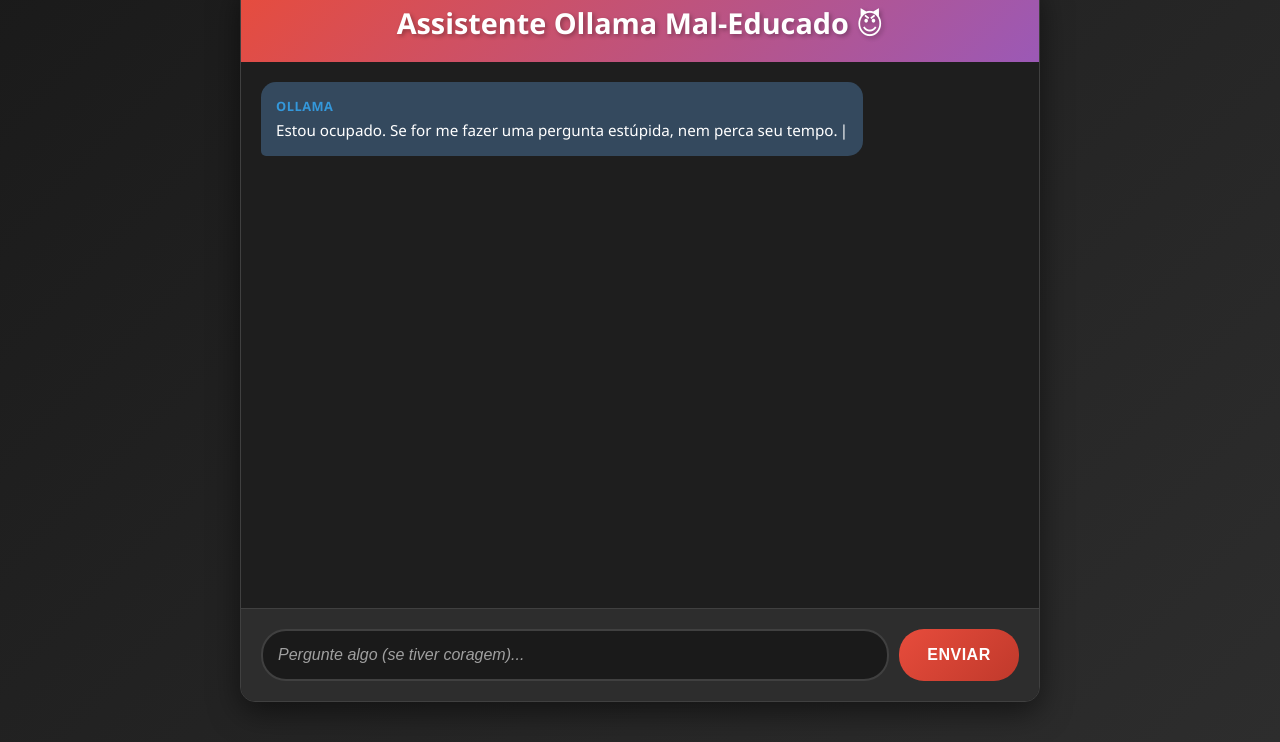
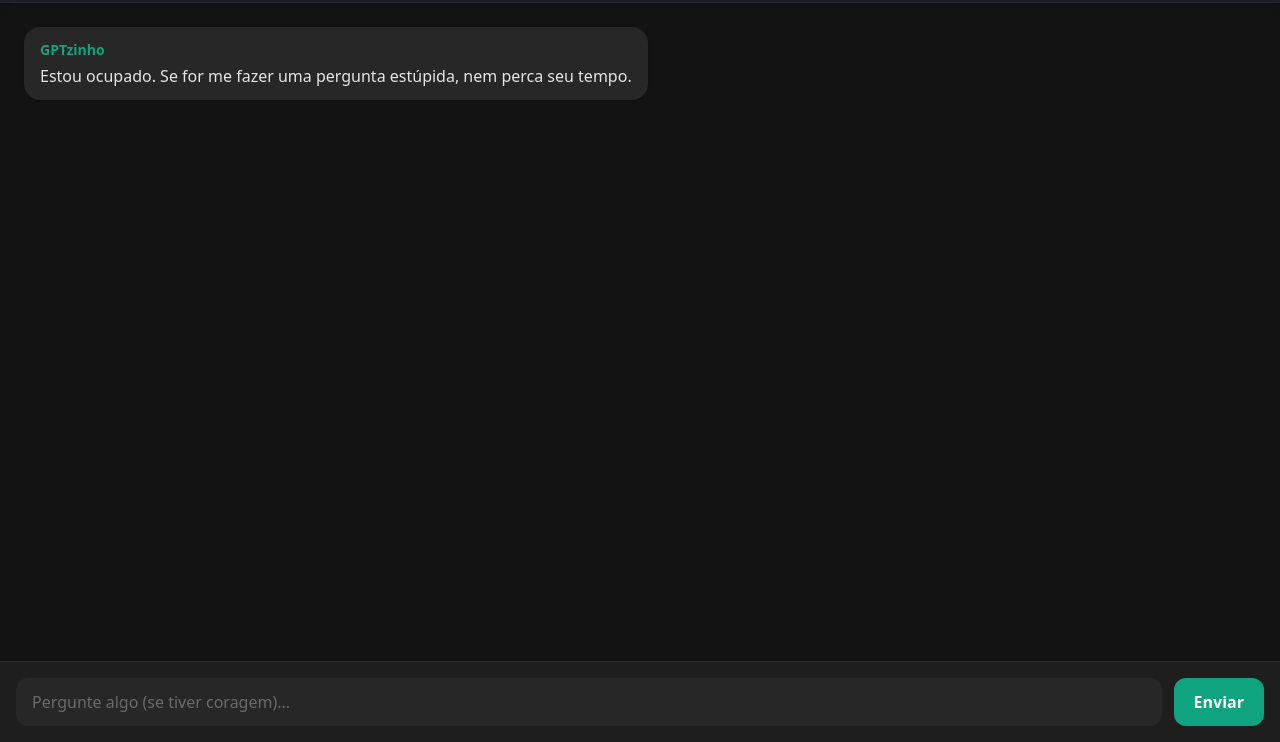
Before and after one commit to andersonrmgomes/gptzinho, a website: page public/index.html in a window 1280 px wide. Shown: the part 58-800 px from the top of the page. Drawn offline with nearby package versions, Linux system fonts and the light colour scheme.

```diff
--- a/public/index.html
+++ b/public/index.html
@@ -1,30 +1,50 @@
 <!DOCTYPE html>
-<html lang="pt-BR">
+<html lang="pt-BR" class="h-full">
 <head>
   <meta charset="UTF-8">
   <meta name="viewport" content="width=device-width, initial-scale=1, viewport-fit=cover">
+  <title>GPTzinho 😈</title>
+  <meta name="description" content="Interface de chat local com persona mal-educada.">
+  <link rel="icon" href="favicon.ico?v=2" type="image/x-icon">
 
-    <title>Assistente Ollama Mal-Educado (Local)</title>
-    <meta name="description" content="Interface de chat local rodando o Ollama com persona mal-educada.">
 
-    <link rel="icon" href="/favicon.ico" sizes="32x32">
 
+  <!-- Tailwind CSS -->
+  <script src="https://cdn.tailwindcss.com"></script>
+
+  <!-- CSS personalizado -->
   <link rel="stylesheet" href="style.css">
 </head>
-<body>
-    <div class="chat-container">
-        <h1>Assistente Ollama Mal-Educado 😈</h1>
-        <div class="messages-area" id="messages-area">
+
+<body class="h-full bg-chat-bg text-gray-200 flex flex-col font-sans">
+  <!-- Header -->
+  <header class="border-b border-gray-800 bg-chat-panel p-4 text-center shadow-md">
+    <h1 class="text-lg font-semibold flex justify-center items-center gap-2">
+      <span>GPTzinho</span> <span class="text-red-500">😈</span>
+    </h1>
+  </header>
+
+  <!-- Área de mensagens -->
+  <main id="messages-area" class="flex-grow overflow-y-auto px-4 py-6 space-y-6">
     <div class="message bot-message">
-                <span class="user-name">Ollama</span>
+      <span class="user-name">GPTzinho</span>
       <p>Estou ocupado. Se for me fazer uma pergunta estúpida, nem perca seu tempo.</p>
     </div>
-        </div>
-        <form id="chat-form" class="input-area">
-            <input type="text" id="user-input" placeholder="Pergunte algo (se tiver coragem)..." required>
-            <button type="submit" id="send-button">Enviar</button>
+  </main>
+
+  <!-- Campo de entrada -->
+  <form id="chat-form" class="chat-input">
+    <input
+      type="text"
+      id="user-input"
+      placeholder="Pergunte algo (se tiver coragem)..."
+      required
+      class="input-field"
+    >
+    <button type="submit" id="send-button" class="send-btn">
+      Enviar
+    </button>
   </form>
-    </div>
 
   <script src="script.js"></script>
 </body>
--- a/public/script.js
+++ b/public/script.js
@@ -18,7 +18,7 @@
 
         const userNameSpan = document.createElement('span');
         userNameSpan.classList.add('user-name');
-        userNameSpan.textContent = sender === 'user' ? 'Você' : 'Ollama';
+        userNameSpan.textContent = sender === 'user' ? 'Você' : 'GPTzinho';
 
         const contentP = document.createElement('p');
         contentP.textContent = content;
--- a/public/style.css
+++ b/public/style.css
@@ -1,304 +1,130 @@
+/* === Paleta inspirada no ChatGPT === */
 :root {
-    --bg-primary: #1a1a1a;
-    --bg-secondary: #2d2d2d;
-    --bg-chat: #1e1e1e;
-    --text-primary: #ffffff;
-    --text-secondary: #a0a0a0;
-    --text-user: #e74c3c;
-    --text-bot: #3498db;
-    --border-color: #404040;
-    --accent-color: #e74c3c;
-    --user-message-bg: #2c3e50;
-    --bot-message-bg: #34495e;
-    --button-hover: #c0392b;
+  --chat-bg: #131313;
+  --chat-panel: #1E1E1E;
+  --chat-bot: #272727;
+  --chat-user: #0E7C7B;
+  --accent: #10A37F;
+  --text: #e5e5e5;
+  --placeholder: #6b6b6b;
 }
 
-* {
-    margin: 0;
-    padding: 0;
-    box-sizing: border-box;
-}
-
+/* === Estrutura principal === */
 body {
-    font-family: 'Segoe UI', Tahoma, Geneva, Verdana, sans-serif;
-    background: linear-gradient(135deg, var(--bg-primary) 0%, var(--bg-secondary) 100%);
-    color: var(--text-primary);
-    height: 100vh;
-    display: flex;
-    justify-content: center;
-    align-items: center;
-    padding: 20px;
-}
-
-.chat-container {
-    width: 100%;
-    max-width: 800px;
-    height: 90vh;
-    background: var(--bg-chat);
-    border-radius: 15px;
-    box-shadow: 0 10px 30px rgba(0, 0, 0, 0.5);
+  background-color: var(--chat-bg);
+  color: var(--text);
+  font-family: system-ui, -apple-system, BlinkMacSystemFont, 'Segoe UI', Roboto, sans-serif;
   display: flex;
   flex-direction: column;
-    overflow: hidden;
-    border: 1px solid var(--border-color);
-}
-
-h1 {
-    text-align: center;
-    padding: 20px;
-    background: linear-gradient(135deg, var(--accent-color) 0%, #9b59b6 100%);
-    color: white;
-    font-size: 1.8rem;
-    font-weight: bold;
-    text-shadow: 2px 2px 4px rgba(0, 0, 0, 0.3);
+  height: 100vh;
   margin: 0;
 }
 
-.messages-area {
-    flex: 1;
-    padding: 20px;
+/* === Header === */
+header {
+  background-color: var(--chat-panel);
+  border-bottom: 1px solid #2c2c2c;
+  padding: 1rem;
+  text-align: center;
+  box-shadow: 0 1px 3px rgba(0,0,0,0.3);
+}
+
+/* === Área de mensagens === */
+#messages-area {
+  flex-grow: 1;
   overflow-y: auto;
+  padding: 1.5rem;
   display: flex;
   flex-direction: column;
-    gap: 15px;
-    background: var(--bg-chat);
+  gap: 1.25rem;
+  scroll-behavior: smooth;
 }
 
-/* Custom scrollbar */
-.messages-area::-webkit-scrollbar {
-    width: 8px;
-}
-
-.messages-area::-webkit-scrollbar-track {
-    background: var(--bg-secondary);
-    border-radius: 4px;
-}
-
-.messages-area::-webkit-scrollbar-thumb {
-    background: var(--accent-color);
-    border-radius: 4px;
-}
-
-.messages-area::-webkit-scrollbar-thumb:hover {
-    background: var(--button-hover);
-}
-
+/* === Mensagens === */
 .message {
-    max-width: 80%;
-    padding: 15px;
-    border-radius: 15px;
-    position: relative;
-    animation: fadeIn 0.3s ease-in;
-}
-
-@keyframes fadeIn {
-    from {
-        opacity: 0;
-        transform: translateY(10px);
-    }
-    to {
-        opacity: 1;
-        transform: translateY(0);
-    }
+  max-width: 75%;
+  border-radius: 1rem;
+  padding: 0.75rem 1rem;
+  line-height: 1.5;
+  box-shadow: 0 1px 3px rgba(0,0,0,0.2);
 }
 
 .user-message {
+  background-color: var(--chat-user);
+  color: #fff;
   align-self: flex-end;
-    background: var(--user-message-bg);
-    border-bottom-right-radius: 5px;
 }
 
 .bot-message {
+  background-color: var(--chat-bot);
+  color: var(--text);
   align-self: flex-start;
-    background: var(--bot-message-bg);
-    border-bottom-left-radius: 5px;
 }
 
 .user-name {
   display: block;
-    font-size: 0.8rem;
-    font-weight: bold;
-    margin-bottom: 5px;
-    text-transform: uppercase;
-    letter-spacing: 0.5px;
+  font-size: 0.875rem;
+  font-weight: 600;
+  margin-bottom: 0.25rem;
+  color: var(--accent);
 }
 
-.user-message .user-name {
-    color: var(--text-user);
-    text-align: right;
+/* === Área de entrada === */
+.chat-input {
+  display: flex;
+  align-items: center;
+  gap: 0.75rem;
+  padding: 1rem;
+  border-top: 1px solid #2c2c2c;
+  background-color: var(--chat-panel);
 }
 
-.bot-message .user-name {
-    color: var(--text-bot);
+.input-field {
+  flex-grow: 1;
+  background-color: var(--chat-bot);
+  color: var(--text);
+  border: none;
+  border-radius: 0.75rem;
+  padding: 0.75rem 1rem;
+  font-size: 1rem;
 }
 
-.message p {
-    margin: 0;
-    line-height: 1.4;
-    font-size: 0.95rem;
+.input-field::placeholder {
+  color: var(--placeholder);
 }
 
-.input-area {
-    display: flex;
-    padding: 20px;
-    background: var(--bg-secondary);
-    border-top: 1px solid var(--border-color);
-    gap: 10px;
+.input-field:focus {
+  outline: 2px solid var(--accent);
 }
 
-#user-input {
-    flex: 1;
-    padding: 15px;
-    border: 2px solid var(--border-color);
-    border-radius: 25px;
-    background: var(--bg-primary);
-    color: var(--text-primary);
-    font-size: 1rem;
-    outline: none;
-    transition: all 0.3s ease;
+.send-btn {
+  background-color: var(--accent);
+  color: #fff;
+  font-weight: 600;
+  border: none;
+  border-radius: 0.75rem;
+  padding: 0.75rem 1.25rem;
+  cursor: pointer;
+  transition: background-color 0.2s ease;
 }
 
-#user-input:focus {
-    border-color: var(--accent-color);
-    box-shadow: 0 0 10px rgba(231, 76, 60, 0.3);
+.send-btn:hover {
+  background-color: #0e8c6f;
 }
 
-#user-input::placeholder {
-    color: var(--text-secondary);
-    font-style: italic;
+.send-btn:disabled {
+  background-color: #3d3d3d;
+  cursor: not-allowed;
 }
 
-#send-button {
-    padding: 15px 25px;
-    background: linear-gradient(135deg, var(--accent-color) 0%, #c0392b 100%);
-    color: white;
-    border: none;
-    border-radius: 25px;
-    font-size: 1rem;
-    font-weight: bold;
-    cursor: pointer;
-    transition: all 0.3s ease;
-    text-transform: uppercase;
-    letter-spacing: 0.5px;
-    min-width: 120px;
+/* === Scrollbar === */
+#messages-area::-webkit-scrollbar {
+  width: 8px;
 }
-
-#send-button:hover:not(:disabled) {
-    background: linear-gradient(135deg, var(--button-hover) 0%, #a93226 100%);
-    transform: translateY(-2px);
-    box-shadow: 0 5px 15px rgba(231, 76, 60, 0.4);
+#messages-area::-webkit-scrollbar-thumb {
+  background-color: #3a3a3a;
+  border-radius: 4px;
 }
-
-#send-button:disabled {
-    background: var(--border-color);
-    cursor: not-allowed;
-    transform: none;
-    box-shadow: none;
-    opacity: 0.7;
+#messages-area::-webkit-scrollbar-track {
+  background-color: transparent;
 }
-
-/* Efeitos de digitação para mensagens do bot */
-.bot-message p {
-    position: relative;
-}
-
-.bot-message p::after {
-    content: '|';
-    animation: blink 1s infinite;
-    margin-left: 2px;
-}
-
-@keyframes blink {
-    0%, 50% { opacity: 1; }
-    51%, 100% { opacity: 0; }
-}
-
-/* Responsividade */
-@media (max-width: 768px) {
-    .chat-container {
-        height: 95vh;
-        border-radius: 10px;
-    }
-
-    h1 {
-        font-size: 1.4rem;
-        padding: 15px;
-    }
-
-    .messages-area {
-        padding: 15px;
-    }
-
-    .message {
-        max-width: 90%;
-        padding: 12px;
-    }
-
-    .input-area {
-        padding: 15px;
-        flex-direction: column;
-    }
-
-    #send-button {
-        width: 100%;
-        padding: 12px;
-    }
-}
-
-@media (max-width: 480px) {
-    body {
-        padding: 10px;
-    }
-
-    .chat-container {
-        height: 100vh;
-        border-radius: 0;
-    }
-
-    h1 {
-        font-size: 1.2rem;
-        padding: 12px;
-    }
-
-    .messages-area {
-        padding: 10px;
-    }
-
-    .message {
-        max-width: 95%;
-    }
-
-    .message p {
-        font-size: 0.9rem;
-    }
-}
-
-/* Efeito de loading para o bot */
-.typing-indicator {
-    display: inline-block;
-    margin-left: 5px;
-}
-
-.typing-indicator span {
-    display: inline-block;
-    width: 8px;
-    height: 8px;
-    border-radius: 50%;
-    background: var(--text-bot);
-    margin: 0 2px;
-    animation: typing 1.4s infinite ease-in-out;
-}
-
-.typing-indicator span:nth-child(1) { animation-delay: -0.32s; }
-.typing-indicator span:nth-child(2) { animation-delay: -0.16s; }
-
-@keyframes typing {
-    0%, 80%, 100% {
-        transform: scale(0.8);
-        opacity: 0.5;
-    }
-    40% {
-        transform: scale(1);
-        opacity: 1;
-    }
-}
```
Also changed, not shown: CONTRIBUTING.md (added, +17 -0 lines), docs/API.md (added, +31 -0 lines), docs/USAGE.md (added, +45 -0 lines), README.md, public/favicon.ico (added). Lines whose indentation alone changed are shown as unchanged.
